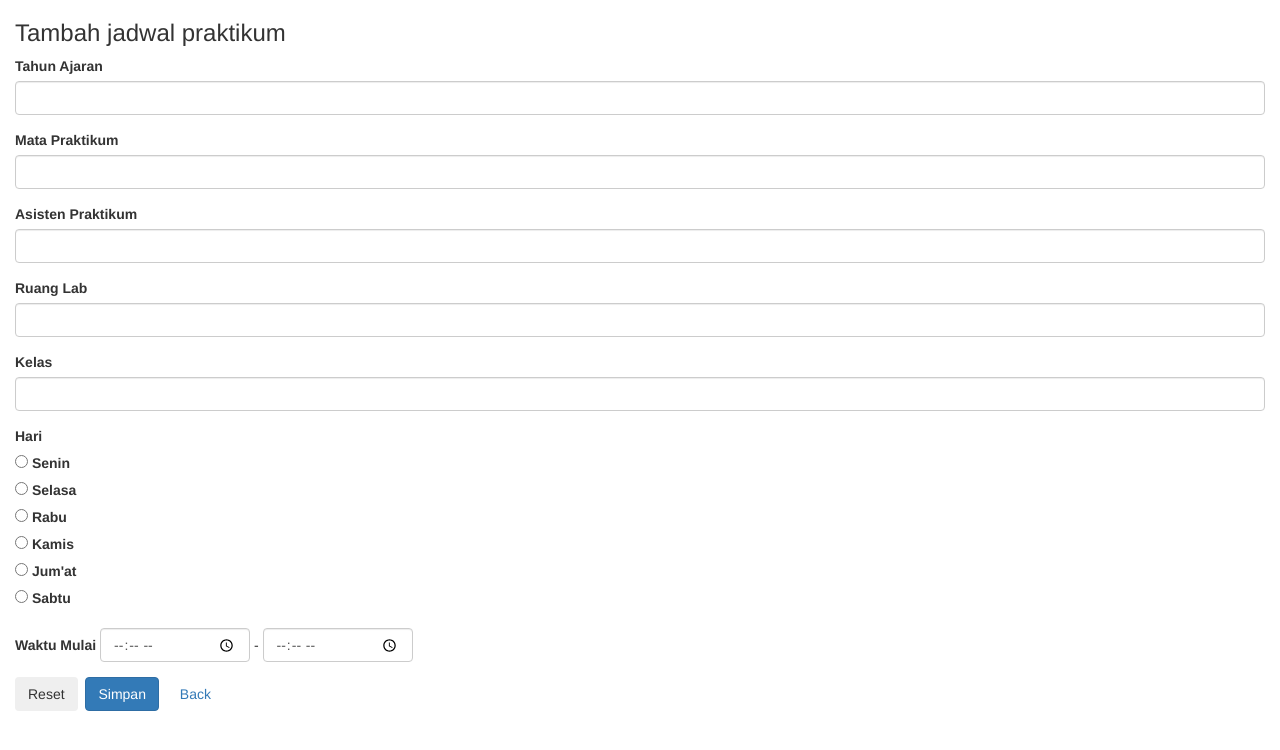
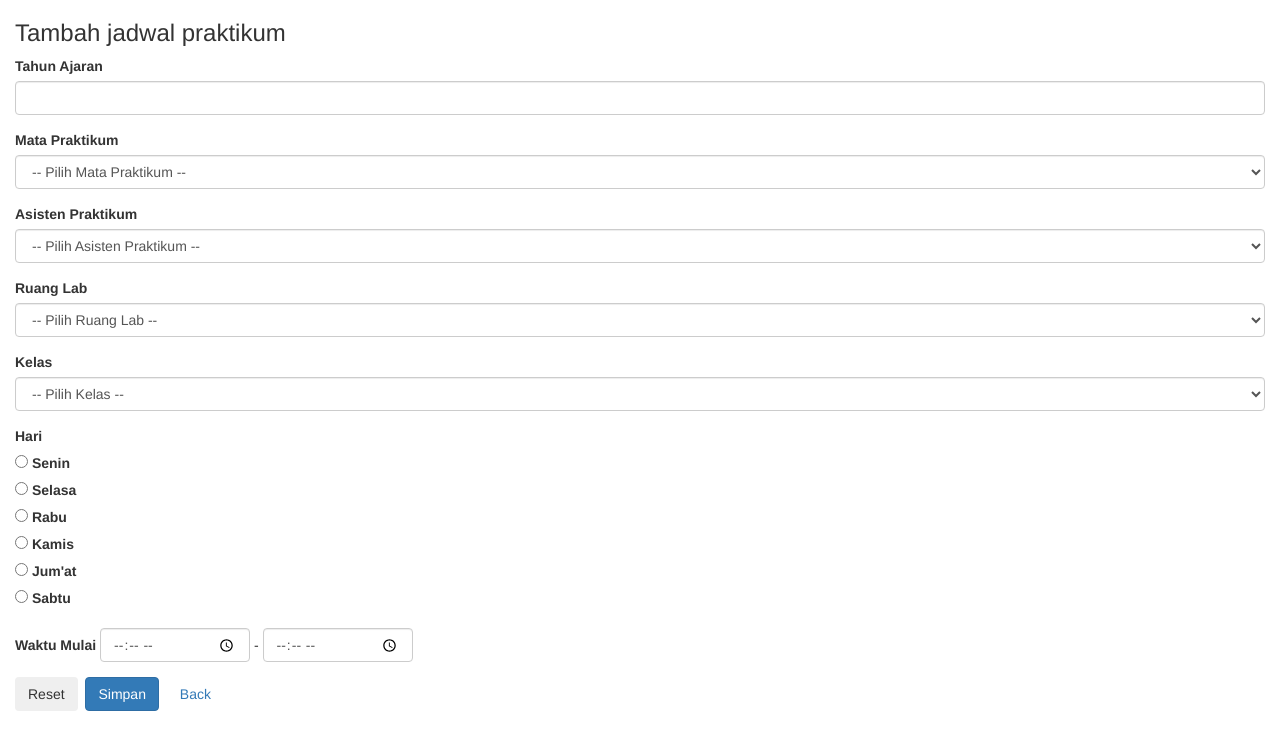
Before and after one commit to Arkaa45/Jadwal_LabKom, a CodeIgniter app: page /Jadwal_LabKom/index.php/jadwalpraktikum/tambah in a window 1280 px wide. Shown: the top 750 px of the page. Run offline with CodeIgniter, Linux system fonts and the light colour scheme; data that the repository does not hold is empty.

Commit message:
jadwal praktikum (update)
sedikit penyesuaian untuk tampilan jadwal prakitkum

```diff
--- a/application/controllers/JadwalPraktikum.php
+++ b/application/controllers/JadwalPraktikum.php
@@ -8,13 +8,17 @@ class JadwalPraktikum extends CI_Controller {
     }
 
     public function index() {
-        $data['jadwal'] = $this->JadwalPraktikum_model->get_all_jadwal();
+        $data['jadwal'] = $this->JadwalPraktikum_model->get_jadwal_with_nama_referensi();
         $data['role'] = $this->session->userdata('role');
         $this->load->view('jadwal_praktikum', $data);
     }
 
     public function tambah() {
         $data['role'] = $this->session->userdata('role');
+        $data['mata_praktikum'] = $this->JadwalPraktikum_model->get_all_mata_praktikum();
+        $data['asisten'] = $this->JadwalPraktikum_model->get_all_asisten();
+        $data['ruang_lab'] = $this->JadwalPraktikum_model->get_all_ruang_lab();
+        $data['kelas'] = $this->JadwalPraktikum_model->get_all_kelas();
         $this->load->view('tambah_jadwal_praktikum', $data);
     }
 
--- a/application/models/JadwalPraktikum_model.php
+++ b/application/models/JadwalPraktikum_model.php
@@ -10,5 +10,38 @@ class JadwalPraktikum_model extends CI_Model {
     public function insert_jadwal($data) {
         return $this->db->insert('jadwal_praktikum', $data);
     }
+    // Ambil semua data mata praktikum
+    public function get_all_mata_praktikum() {
+        return $this->db->get('mata_praktikum')->result_array();
+    }
+    // Ambil semua data asisten praktikum
+    public function get_all_asisten() {
+        return $this->db->get('asisten_praktikum')->result_array();
+    }
+    // Ambil semua data ruang lab
+    public function get_all_ruang_lab() {
+        return $this->db->get('ruang_lab')->result_array();
+    }
+    // Ambil semua data kelas
+    public function get_all_kelas() {
+        return $this->db->get('kelas')->result_array();
+    }
+    // Ambil semua data jadwal praktikum beserta nama dosen asisten
+    public function get_jadwal_with_nama_dosen() {
+        $this->db->select('jadwal_praktikum.*, asisten_praktikum.nama_dosen');
+        $this->db->from('jadwal_praktikum');
+        $this->db->join('asisten_praktikum', 'jadwal_praktikum.nidn = asisten_praktikum.nidn', 'left');
+        return $this->db->get()->result_array();
+    }
+    // Ambil semua data jadwal praktikum beserta nama dosen asisten, nama matkum, ruang, dan kelas
+    public function get_jadwal_with_nama_referensi() {
+        $this->db->select('jadwal_praktikum.*, asisten_praktikum.nama_dosen, mata_praktikum.nama_matkum, ruang_lab.nama_ruang, kelas.nama_kelas');
+        $this->db->from('jadwal_praktikum');
+        $this->db->join('asisten_praktikum', 'jadwal_praktikum.nidn = asisten_praktikum.nidn', 'left');
+        $this->db->join('mata_praktikum', 'jadwal_praktikum.kode_matkum = mata_praktikum.kode_matkum', 'left');
+        $this->db->join('ruang_lab', 'jadwal_praktikum.kode_ruang = ruang_lab.kode_ruang', 'left');
+        $this->db->join('kelas', 'jadwal_praktikum.kode_kelas = kelas.kode_kelas', 'left');
+        return $this->db->get()->result_array();
+    }
     // Tambahan fungsi lain (insert, update, delete) bisa dibuat sesuai kebutuhan
 }
--- a/application/views/tambah_jadwal_praktikum.php
+++ b/application/views/tambah_jadwal_praktikum.php
@@ -42,19 +42,48 @@
                 </div>
                 <div class="form-group">
                     <label for="kode_matkum">Mata Praktikum</label>
-                    <input type="text" class="form-control" id="kode_matkum" name="kode_matkum" required>
+                    <select class="form-control" id="kode_matkum" name="kode_matkum" required>
+                        <option value="">-- Pilih Mata Praktikum --</option>
+                        <?php foreach ($mata_praktikum as $matkum): ?>
+                            <option value="<?= htmlspecialchars($matkum['kode_matkum']) ?>">
+                                <?= htmlspecialchars($matkum['nama_matkum']) ?>
+                            </option>
+                        <?php endforeach; ?>
+                    </select>
                 </div>
                 <div class="form-group">
                     <label for="nidn">Asisten Praktikum</label>
-                    <input type="text" class="form-control" id="nidn" name="nidn" required>
+                    <select class="form-control" id="nidn" name="nidn" required>
+                        <option value="">-- Pilih Asisten Praktikum --</option>
+                        <?php foreach (
+                            $asisten as $as): ?>
+                            <option value="<?= htmlspecialchars($as['nidn']) ?>">
+                                <?= htmlspecialchars($as['nama_dosen']) ?>
+                            </option>
+                        <?php endforeach; ?>
+                    </select>
                 </div>
                 <div class="form-group">
                     <label for="kode_ruang">Ruang Lab</label>
-                    <input type="text" class="form-control" id="kode_ruang" name="kode_ruang" required>
+                    <select class="form-control" id="kode_ruang" name="kode_ruang" required>
+                        <option value="">-- Pilih Ruang Lab --</option>
+                        <?php foreach ($ruang_lab as $ruang): ?>
+                            <option value="<?= htmlspecialchars($ruang['kode_ruang']) ?>">
+                                <?= htmlspecialchars($ruang['nama_ruang']) ?>
+                            </option>
+                        <?php endforeach; ?>
+                    </select>
                 </div>
                 <div class="form-group">
                     <label for="kode_kelas">Kelas</label>
-                    <input type="text" class="form-control" id="kode_kelas" name="kode_kelas" required>
+                    <select class="form-control" id="kode_kelas" name="kode_kelas" required>
+                        <option value="">-- Pilih Kelas --</option>
+                        <?php foreach ($kelas as $kls): ?>
+                            <option value="<?= htmlspecialchars($kls['kode_kelas']) ?>">
+                                <?= htmlspecialchars($kls['nama_kelas']) ?>
+                            </option>
+                        <?php endforeach; ?>
+                    </select>
                 </div>
                 <div class="form-group">
                     <label>Hari</label><br>
```
Also changed, not shown: application/views/jadwal_praktikum.php (+4 -4 lines).
